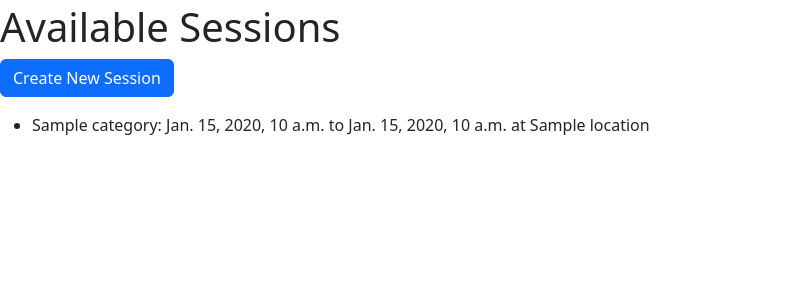
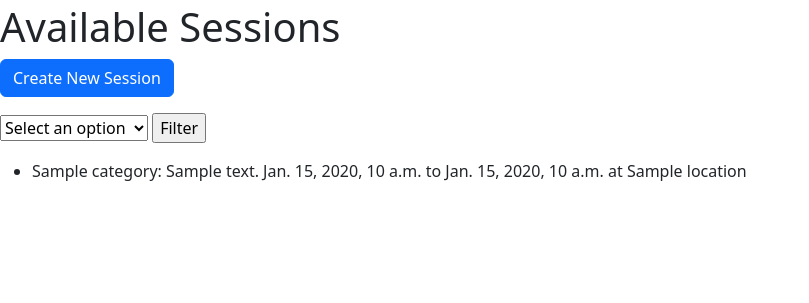
Before and after one commit to PichapopRo/community-tutor, a Django app: template webpage/templates/session_list.html in a window 1280 px wide. Shown: the part 53-356 px from the top of the page, without its empty margins (0-809 px from the left). Run offline with Django 5.2, Linux system fonts and the light colour scheme; tables that the repository leaves empty hold one stand-in row (values such as "Sample post"); the template is opened without the code that fills it: values that come from a table or form of the project are taken from there, most other values are stand-ins (such as "Sample title", 1, 10 or a date in 2020); some web fonts are replaced.

Commit message:
Working session filtering table

```diff
--- a/webpage/templates/session_list.html
+++ b/webpage/templates/session_list.html
@@ -4,10 +4,20 @@
   <h1>Available Sessions</h1>
   <a href="{% url 'session-create' %}" class="btn btn-primary mb-3">Create New Session</a>
 
+  <form method="GET" action="{% url 'session-list' %}">
+      <select name="filter_option">
+          <option value="">Select an option</option>
+          {% for category in categories %}
+              <option value="{{ category.category_id }}">{{ category.category_name }}</option>
+          {% endfor %}
+      </select>
+      <input type="submit" value="Filter">
+  </form>
+
   {% if sessions %}
     <ul>
       {% for session in sessions %}
-        <li>{{ session.category }}: {{ session.start_date }} to {{ session.end_date }} at {{ session.location }}</li>
+        <li>{{ session.category }}: {{ session.description}} {{ session.start_date }} to {{ session.end_date }} at {{ session.location }}</li>
       {% endfor %}
     </ul>
   {% else %}
```
Also changed, not shown: webpage/views.py (+8 -1 lines).
